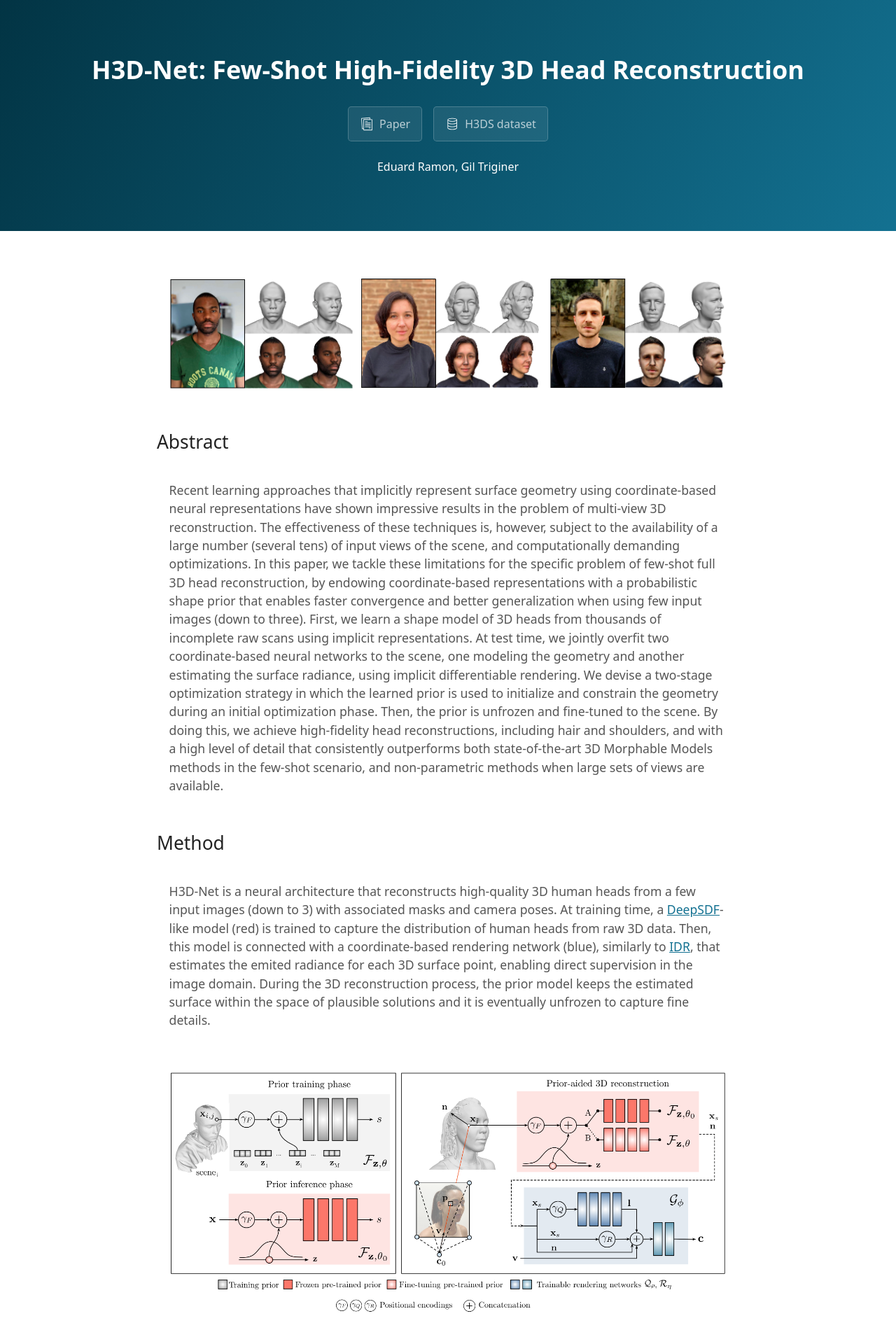
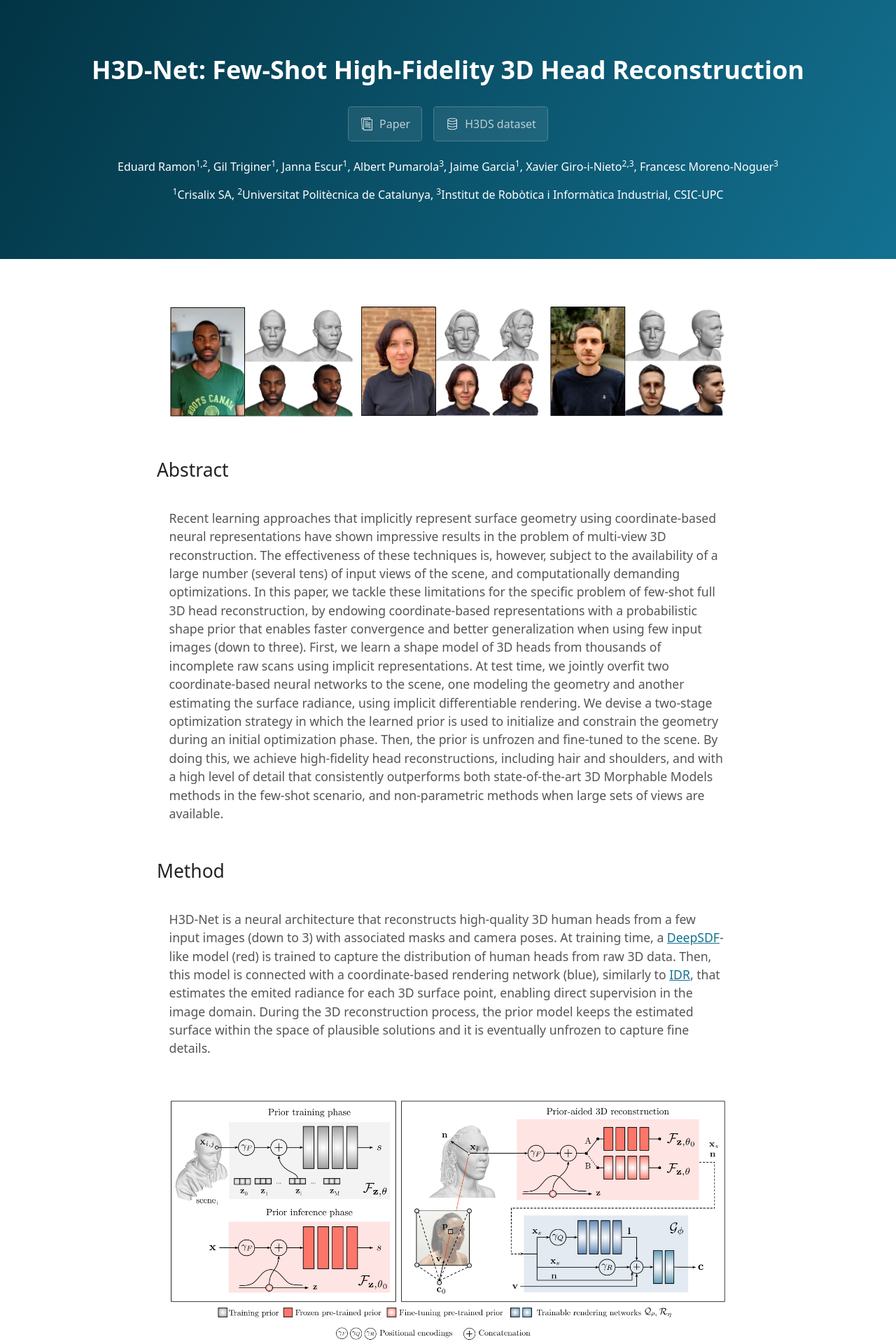
Before and after one commit to CrisalixSA/h3d-net, a Jekyll site: the page built from index.md, in a window 1280 px wide. Shown: the top 1920 px of the page at 70% size. Built offline with Jekyll 4.4.1, drawn with Linux system fonts in a browser that asks for light colours.

Commit message:
Adding authors and affiliations

````diff
--- a/_layouts/default.html
+++ b/_layouts/default.html
@@ -14,8 +14,18 @@
         <a href="{{ site.dataset_url }}" class="btn"><img src="assets/images/icons/dataset.svg" class="icon-dataset"/>H3DS dataset</a>
       </div>
       <div class="authors">
-        <p class="autors__name">Eduard Ramon</p>,
-        <p class="autors__name">Gil Triginer</p>
+        <p class="authors__name">Eduard Ramon<sup>1,2</sup></p>,
+        <p class="authors__name">Gil Triginer<sup>1</sup></p>,
+        <p class="authors__name">Janna Escur<sup>1</sup></p>,
+        <p class="authors__name">Albert Pumarola<sup>3</sup></p>,
+        <p class="authors__name">Jaime Garcia<sup>1</sup></p>,
+        <p class="authors__name">Xavier Giro-i-Nieto<sup>2,3</sup></p>,
+        <p class="authors__name">Francesc Moreno-Noguer<sup>3</sup></p>
+      </div>
+      <div class="affiliations">
+        <p class="affiliation__name"><sup>1</sup>Crisalix SA</p>,
+        <p class="affiliation__name"><sup>2</sup>Universitat Politècnica de Catalunya</p>,
+        <p class="affiliation__name"><sup>3</sup>Institut de Robòtica i Informàtica Industrial, CSIC-UPC</p>
       </div>
     </header>
 
--- a/_sass/main.scss
+++ b/_sass/main.scss
@@ -123,7 +123,12 @@ a {
     padding: 2rem 1rem;
   }
 
-  .autors__name{
+  .authors__name{
+    display: inline-block;
+    margin-bottom: 0;
+  }
+
+  .affiliation__name{
     display: inline-block;
     margin-bottom: 0;
   }
--- a/index.md
+++ b/index.md
@@ -37,7 +37,7 @@ We also provide a qualitative and quantitative comparison with respect to IDR va
 2. [Implicit Geometric Regularization for Learning Shapes (2020)](https://arxiv.org/abs/2002.10099)
 3. [Multiview Neural Surface Reconstruction with Implicit Lighting and Material (2020)](https://arxiv.org/abs/2003.09852)
 
-## BibTEX
+## BibTeX
 
 ```
 @article{ramon2021h3dnet
````
